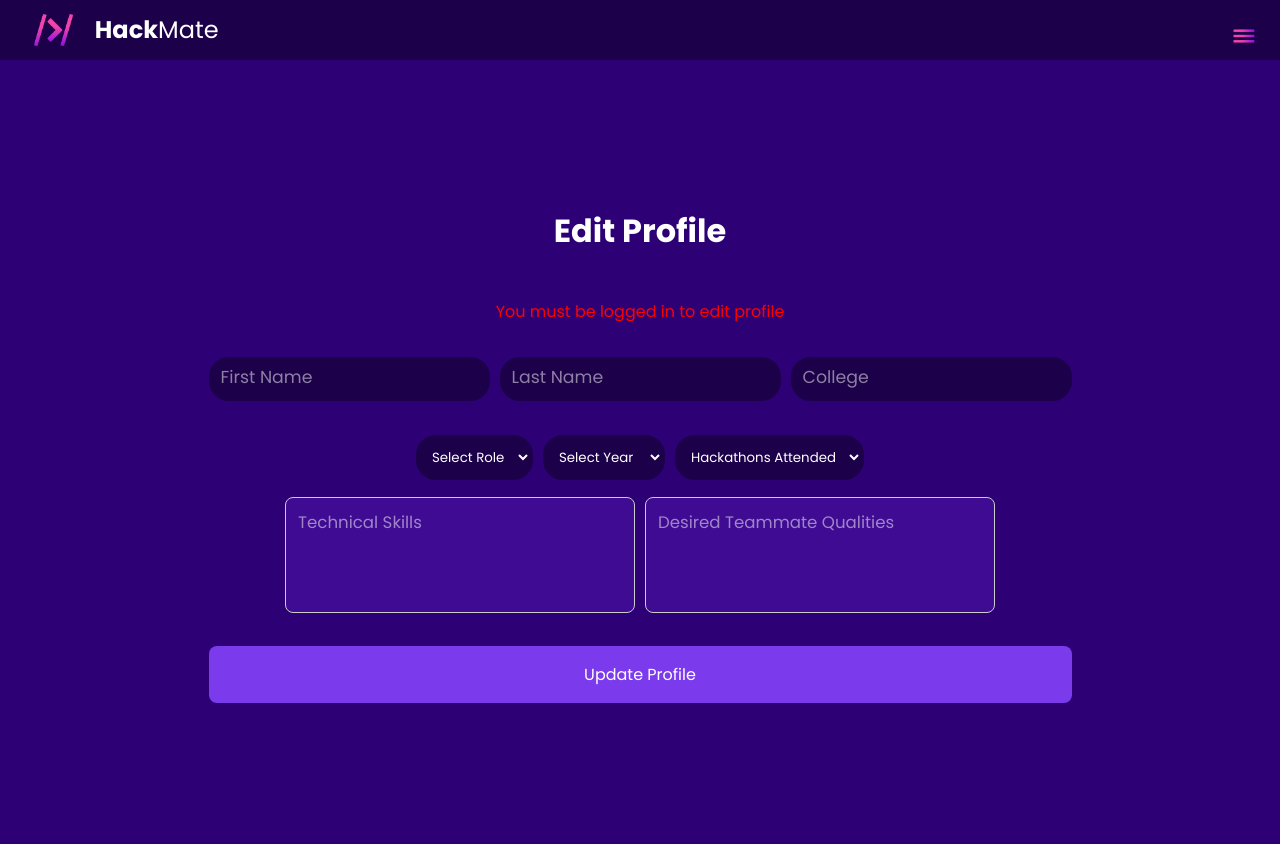
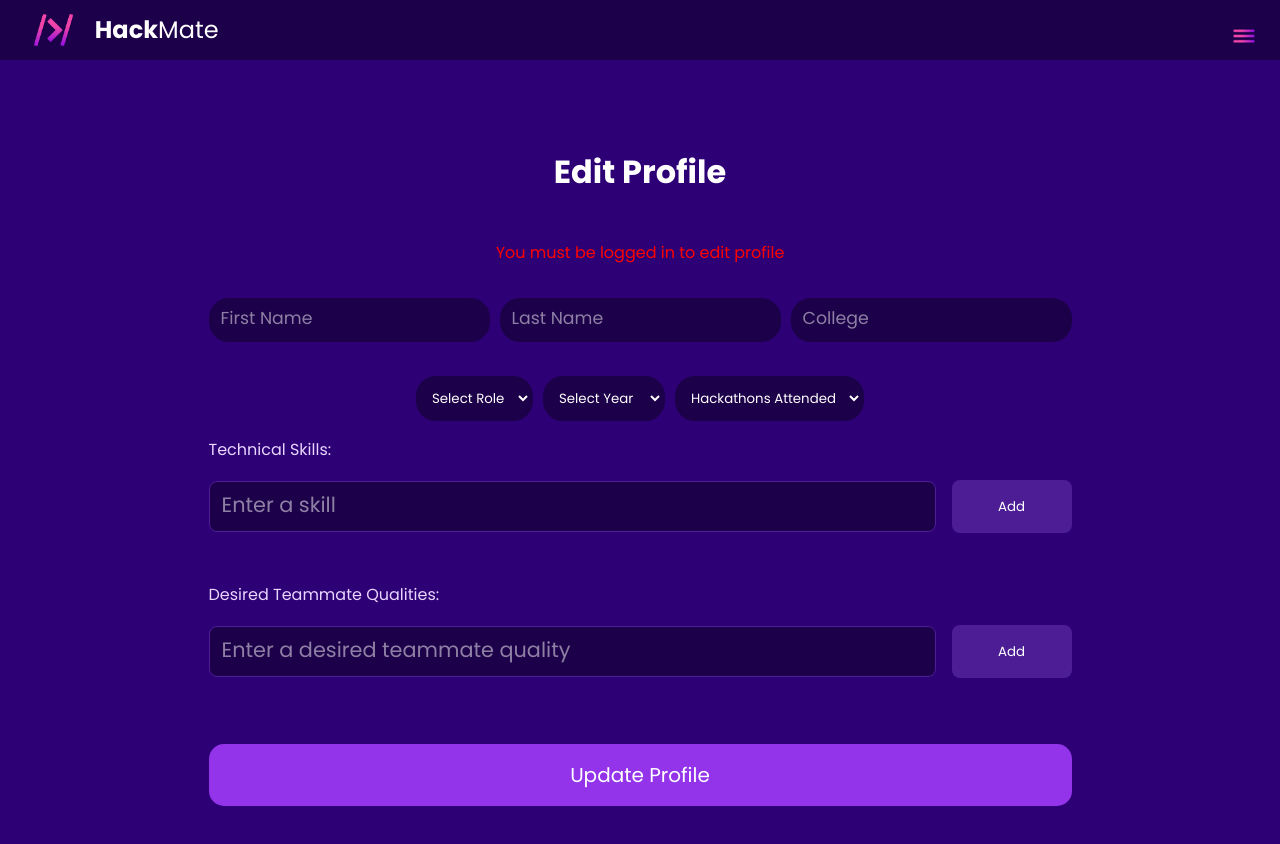
Before and after one commit to ihatepeanuts32/HackMate, a React (Vite) app in the folder frontend/: page /updateProfile in a window 1280 px wide. Before the commit the page ends 800 px from the top, so only its background shows below. Built offline with nearby package versions, Linux system fonts and the light colour scheme.

Commit message:
edit profile and onboarding skill and qualities input format change

```diff
--- a/frontend/src/pages/EditProfile.jsx
+++ b/frontend/src/pages/EditProfile.jsx
@@ -1,6 +1,8 @@
 import React, { useState, useEffect } from "react";
 import profileImage from "../assets/profile.png";
 import axios from "axios";
+import '../styles/Modal.css';
+
 
 const EditProfile = () => {
     const [profilePhoto, setProfilePhoto] = useState(profileImage);
@@ -12,11 +14,15 @@ const EditProfile = () => {
         hackathonsAttended: "",
         college: "",
         year: "",
-        technicalSkills: "",
-        desiredTeammateQualities: ""
+        // technicalSkills: "",
+        technicalSkills: [],
+        desiredTeammateQualities: []
     });
     const [loading, setLoading] = useState(false);
     const [message, setMessage] = useState("");
+    const [skillInput, setSkillInput] = useState('');
+    const [qualityInput, setQualityInput] = useState('');
+
 
 
     const handleFileChange = (event) => {
@@ -74,6 +80,41 @@ const EditProfile = () => {
         } finally {
             setLoading(false);
         }
+    };
+
+    const handleAddQuality = (e) => {
+        e.preventDefault();
+        if (qualityInput.trim() && !formData.desiredTeammateQualities.includes(qualityInput.trim())) {
+            setFormData(prev => ({
+                ...prev,
+                desiredTeammateQualities: [...prev.desiredTeammateQualities, qualityInput.trim()]
+            }));
+            setQualityInput('');
+        }
+    };
+
+    const handleRemoveQuality = (qualityToRemove) => {
+        setFormData(prev => ({
+            ...prev,
+            desiredTeammateQualities: prev.desiredTeammateQualities.filter(quality => quality !== qualityToRemove)
+        }));
+    };
+    const handleAddSkill = (e) => {
+        e.preventDefault();
+        if (skillInput.trim() && !formData.technicalSkills.includes(skillInput.trim())) {
+            setFormData(prev => ({
+                ...prev,
+                technicalSkills: [...prev.technicalSkills, skillInput.trim()]
+            }));
+            setSkillInput('');
+        }
+    };
+
+    const handleRemoveSkill = (skillToRemove) => {
+        setFormData(prev => ({
+            ...prev,
+            technicalSkills: prev.technicalSkills.filter(skill => skill !== skillToRemove)
+        }));
     };
 
     return (
@@ -185,26 +226,72 @@ const EditProfile = () => {
                             />
                         </div> */}
 
-                    <div className="split-row">
-                        <div>
-                            <textarea
-                                name="technicalSkills"
-                                placeholder="Technical Skills"
-                                rows={5}
-                                className="profile-textarea"
-                                value={formData.technicalSkills}
-                                onChange={handleInputChange}
-                            />
+                    <div>
+                    <div className="form-group">
+                            <label htmlFor="skills">Technical Skills:</label>
+                            <div className="skills-input-container">
+                                <input style={{ minWidth: 200 }}
+                                    type="text"
+                                    id="technicalSkills"
+                                    value={skillInput}
+                                    onChange={(e) => setSkillInput(e.target.value)}
+                                    placeholder="Enter a skill"
+                                />
+                                <button
+                                    type="button"
+                                    onClick={handleAddSkill}
+                                    className="add-skill-button"
+                                >
+                                    Add
+                                </button>
+                            </div>
+                            <div className="skills-list">
+                                {formData.technicalSkills.map((skill, index) => (
+                                    <div key={index} className="skill-tag">
+                                        {skill}
+                                        <button
+                                            type="button"
+                                            onClick={() => handleRemoveSkill(skill)}
+                                            className="remove-skill"
+                                        >
+                                            ×
+                                        </button>
+                                    </div>
+                                ))}
+                            </div>
                         </div>
-                        <div>
-                            <textarea
-                                name="desiredTeammateQualities"
-                                placeholder="Desired Teammate Qualities"
-                                rows={5}
-                                className="profile-textarea"
-                                value={formData.desiredTeammateQualities}
-                                onChange={handleInputChange}
-                            />
+                        <div className="form-group">
+                            <label htmlFor="skills">Desired Teammate Qualities:</label>
+                            <div className="skills-input-container">
+                                <input style={{ minWidth: 200 }}
+                                    type="text"
+                                    id="desiredTeammateQualities"
+                                    value={qualityInput}
+                                    onChange={(e) => setQualityInput(e.target.value)}
+                                    placeholder="Enter a desired teammate quality"
+                                />
+                                <button
+                                    type="button"
+                                    onClick={handleAddQuality}
+                                    className="add-skill-button"
+                                >
+                                    Add
+                                </button>
+                            </div>
+                            <div className="skills-list">
+                                {formData.desiredTeammateQualities.map((quality, index) => (
+                                    <div key={index} className="skill-tag">
+                                        {quality}
+                                        <button
+                                            type="button"
+                                            onClick={() => handleRemoveQuality(quality)}
+                                            className="remove-skill"
+                                        >
+                                            ×
+                                        </button>
+                                    </div>
+                                ))}
+                            </div>
                         </div>
                     </div>
 
--- a/frontend/src/pages/UpdateProfile.jsx
+++ b/frontend/src/pages/UpdateProfile.jsx
@@ -13,12 +13,16 @@ const EditProfile = () => {
         hackathonsAttended: '',
         college: "",
         year: "",
-        technicalSkills: "",
-        desiredTeammateQualities: ""
+        // technicalSkills: "",
+        technicalSkills: [],
+        // desiredTeammateQualities: ""
+        desiredTeammateQualities: []
     });
     const [loading, setLoading] = useState(false);
     const [message, setMessage] = useState("");
     const [fetchingProfile, setFetchingProfile] = useState(true);
+    const [skillInput, setSkillInput] = useState('');
+    const [qualityInput, setQualityInput] = useState('');
 
     useEffect(() => {
         const fetchUserProfile = async () => {
@@ -45,8 +49,8 @@ const EditProfile = () => {
                     preferredRole: response.data.preferredRole || "",
                     hackathonsAttended: response.data.hackathonsAttended || "",
                     college: response.data.college || "",
-                    technicalSkills: response.data.technicalSkills || "",
-                    desiredTeammateQualities: response.data.desiredTeammateQualities || "",
+                    technicalSkills: response.data.technicalSkills || [],
+                    desiredTeammateQualities: response.data.desiredTeammateQualities || [],
                     year: response.data.year || ""
                 });
 
@@ -126,6 +130,42 @@ const EditProfile = () => {
     if (fetchingProfile) {
         return <div>Loading profile data...</div>;
     }
+
+    const handleAddQuality = (e) => {
+        e.preventDefault();
+        if (qualityInput.trim() && !formData.desiredTeammateQualities.includes(qualityInput.trim())) {
+            setFormData(prev => ({
+                ...prev,
+                desiredTeammateQualities: [...prev.desiredTeammateQualities, qualityInput.trim()]
+            }));
+            setQualityInput('');
+        }
+    };
+
+    const handleRemoveQuality = (qualityToRemove) => {
+        setFormData(prev => ({
+            ...prev,
+            desiredTeammateQualities: prev.desiredTeammateQualities.filter(quality => quality !== qualityToRemove)
+        }));
+    };
+
+    const handleAddSkill = (e) => {
+        e.preventDefault();
+        if (skillInput.trim() && !formData.technicalSkills.includes(skillInput.trim())) {
+            setFormData(prev => ({
+                ...prev,
+                technicalSkills: [...prev.technicalSkills, skillInput.trim()]
+            }));
+            setSkillInput('');
+        }
+    };
+
+    const handleRemoveSkill = (skillToRemove) => {
+        setFormData(prev => ({
+            ...prev,
+            technicalSkills: prev.technicalSkills.filter(skill => skill !== skillToRemove)
+        }));
+    };
 
     return (
         <div>
@@ -236,8 +276,8 @@ const EditProfile = () => {
                             />
                         </div> */}
 
-                    <div className="split-row">
-                        <div>
+                    <div>
+                        {/* <div>
                             <textarea
                                 name="technicalSkills"
                                 placeholder="Technical Skills"
@@ -246,8 +286,9 @@ const EditProfile = () => {
                                 value={formData.technicalSkills}
                                 onChange={handleInputChange}
                             />
-                        </div>
-                        <div>
+                        </div> */}
+
+                        {/* <div>
                             <textarea
                                 name="desiredTeammateQualities"
                                 placeholder="Desired Teammate Qualities"
@@ -256,6 +297,72 @@ const EditProfile = () => {
                                 value={formData.desiredTeammateQualities}
                                 onChange={handleInputChange}
                             />
+                        </div> */}
+                         <div className="form-group">
+                            <label htmlFor="skills">Technical Skills:</label>
+                            <div className="skills-input-container">
+                                <input style={{ minWidth: 200 }}
+                                    type="text"
+                                    id="technicalSkills"
+                                    value={skillInput}
+                                    onChange={(e) => setSkillInput(e.target.value)}
+                                    placeholder="Enter a skill"
+                                />
+                                <button
+                                    type="button"
+                                    onClick={handleAddSkill}
+                                    className="add-skill-button"
+                                >
+                                    Add
+                                </button>
+                            </div>
+                            <div className="skills-list">
+                                {formData.technicalSkills.map((skill, index) => (
+                                    <div key={index} className="skill-tag">
+                                        {skill}
+                                        <button
+                                            type="button"
+                                            onClick={() => handleRemoveSkill(skill)}
+                                            className="remove-skill"
+                                        >
+                                            ×
+                                        </button>
+                                    </div>
+                                ))}
+                            </div>
+                        </div>
+                        <div className="form-group">
+                            <label htmlFor="skills">Desired Teammate Qualities:</label>
+                            <div className="skills-input-container">
+                                <input style={{ minWidth: 200 }}
+                                    type="text"
+                                    id="desiredTeammateQualities"
+                                    value={qualityInput}
+                                    onChange={(e) => setQualityInput(e.target.value)}
+                                    placeholder="Enter a desired teammate quality"
+                                />
+                                <button
+                                    type="button"
+                                    onClick={handleAddQuality}
+                                    className="add-skill-button"
+                                >
+                                    Add
+                                </button>
+                            </div>
+                            <div className="skills-list">
+                                {formData.desiredTeammateQualities.map((quality, index) => (
+                                    <div key={index} className="skill-tag">
+                                        {quality}
+                                        <button
+                                            type="button"
+                                            onClick={() => handleRemoveQuality(quality)}
+                                            className="remove-skill"
+                                        >
+                                            ×
+                                        </button>
+                                    </div>
+                                ))}
+                            </div>
                         </div>
                     </div>
 
--- a/frontend/src/styles/Modal.css
+++ b/frontend/src/styles/Modal.css
@@ -87,6 +87,8 @@
     display: flex;
     flex-direction: column;
     gap: 0.5rem;
+    min-width: 280px; /* remove if it breaks */
+
 }
 
 .form-group label {
--- a/frontend/src/styles/index.css
+++ b/frontend/src/styles/index.css
@@ -263,6 +263,23 @@ textarea{
   margin-bottom: 10px;
 }
 
+/* .split-row-space-between {
+  display: flex;
+  justify-content: center;
+  align-items: center;
+  gap: 30px;
+  margin-bottom: 10px;
+} */
+
+.split-row-space-between {
+  display: flex;
+  justify-content: space-between;
+  align-items: flex-start;
+  gap: 120px;
+  margin-bottom: 10px;
+}
+
+
 .login-link {
   padding: 20px;
   display: inline-block;
```
Also changed, not shown: 1 other file (tests, documents, lock files or other folders).
